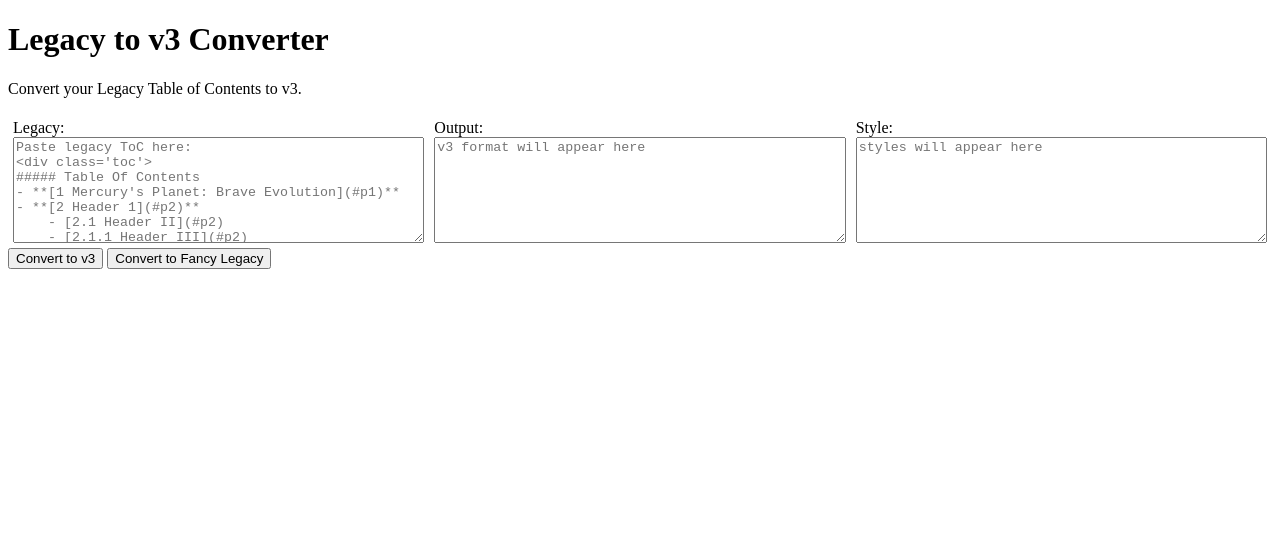
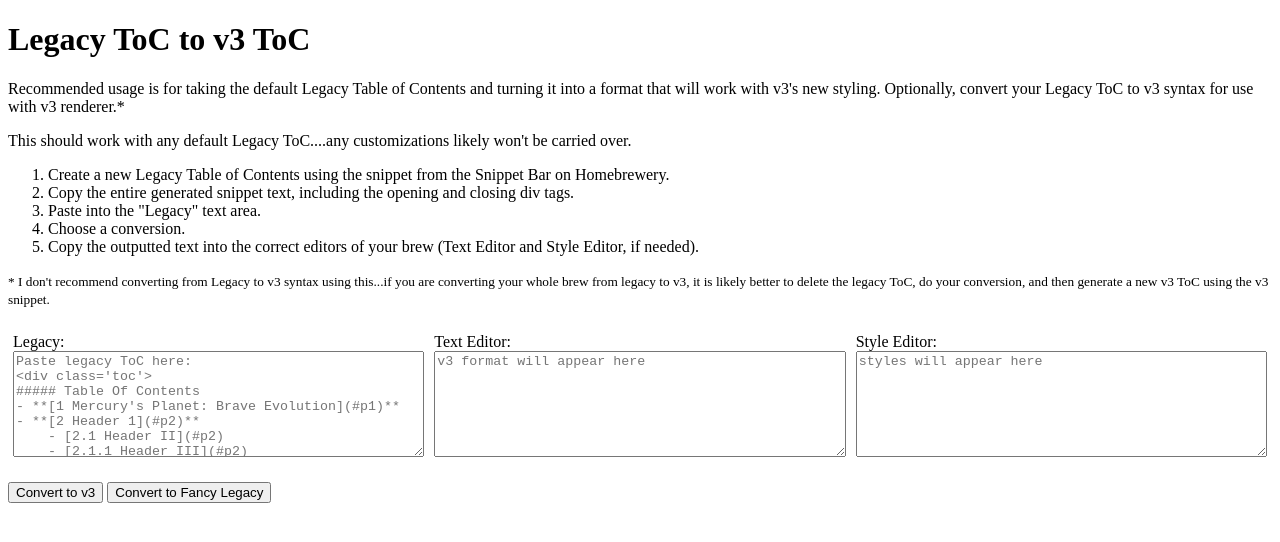
Before and after one commit to Gazook89/Homebrewery-TOC-Converter, a plain HTML site: page index.html in a window 1280 px wide. Drawn offline with Linux system fonts and the light colour scheme.

Commit message:
add instructions

```diff
--- a/index.html
+++ b/index.html
@@ -4,11 +4,20 @@
         <meta charset="utf-8">
         <meta name="description" content="Convert Legacy Table of Contents to v3">
         <link rel="stylesheet" href="styles.css">
-        <title>Legacy to v3 Converter</title>
+        <title>Legacy ToC to v3 ToC</title>
     </head>
     <body>
-        <h1>Legacy to v3 Converter</h1>
-        <p>Convert your Legacy Table of Contents to v3.</p>
+        <h1>Legacy ToC to v3 ToC</h1>
+        <p>Recommended usage is for taking the default Legacy Table of Contents and turning it into a format that will work with v3's new styling.  Optionally, convert your Legacy ToC to v3 syntax for use with v3 renderer.*</p>
+        <p>This should work with any default Legacy ToC....any customizations likely won't be carried over.</p>
+        <ol>
+            <li>Create a new Legacy Table of Contents using the snippet from the Snippet Bar on Homebrewery.</li>
+            <li>Copy the entire generated snippet text, including the opening and closing div tags.</li>
+            <li>Paste into the "Legacy" text area.</li>
+            <li>Choose a conversion.</li>
+            <li>Copy the outputted text into the correct editors of your brew (Text Editor and Style Editor, if needed).</li>
+        </ol>
+        <small>* I don't recommend converting from Legacy to v3 syntax using this...if you are converting your whole brew from legacy to v3, it is likely better to delete the legacy ToC, do your conversion, and then generate a new v3 ToC using the v3 snippet.</small>
         <div class='main'>
             <div class="textArea">
                 <label for="legacyText">Legacy:</label>
@@ -25,11 +34,11 @@
 </div>"></textarea>
             </div>
             <div class="textArea">
-                <label for="outputText">Output:</label>
+                <label for="outputText">Text Editor:</label>
                 <textarea id="outputText" rows="10" cols="40" placeholder="v3 format will appear here"></textarea>
             </div>
             <div class="textArea">
-                <label for="outputStyle">Style:</label>
+                <label for="outputStyle">Style Editor:</label>
                 <textarea id="outputStyle" rows="10" cols="40" placeholder="styles will appear here"></textarea>
             </div>
         </div>
--- a/styles.css
+++ b/styles.css
@@ -3,6 +3,7 @@
     flex-direction: row;
     flex-wrap: wrap;
     width:100%;
+    margin: 20px 0;
 }
 
 .textArea {
```
